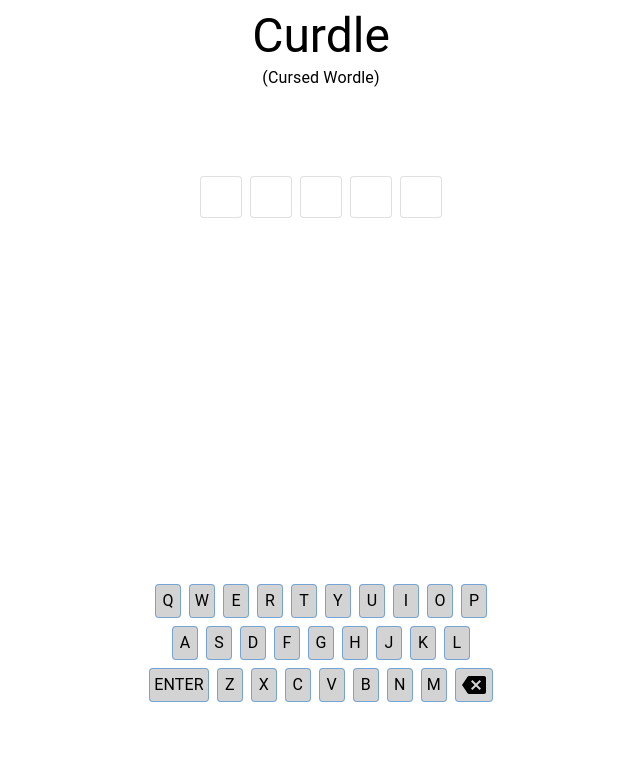
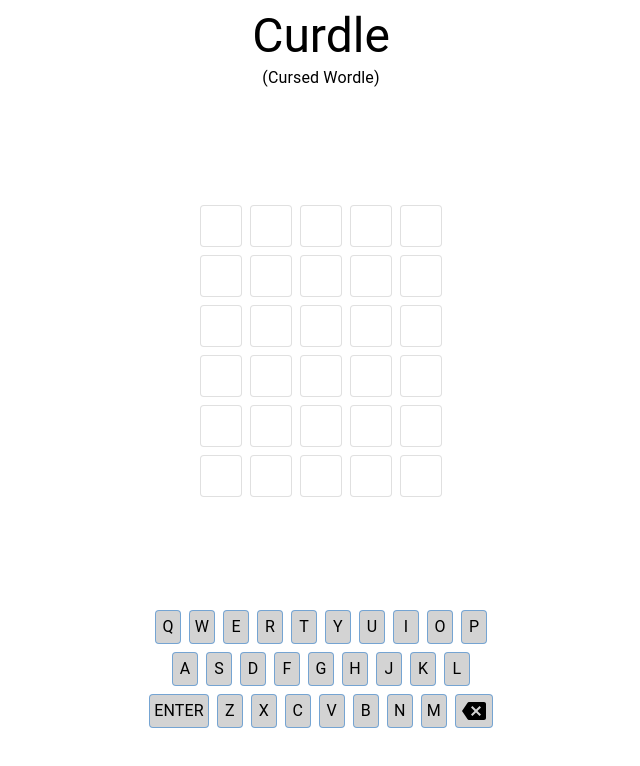
Before and after one commit to thedrewguy/curdle, a React (Vite) app: page / in a window 1280 px wide. Shown: the top 766 px of the page, without its empty margins (319-959 px from the left). Built offline with nearby package versions, Linux system fonts and the light colour scheme.

Commit message:
componentization and skeletons

```diff
--- a/src/app/App.tsx
+++ b/src/app/App.tsx
@@ -1,7 +1,7 @@
-import { Box, Container, Stack, Typography } from "@mui/material";
-import { EntryRow } from "../grid/EntryRow";
-import { GuessedRow } from "../grid/GuessedRow";
+import { Container, Stack } from "@mui/material";
+import { GameGrid } from "../grid/GameGrid";
 import { Keyboard } from "../keyboard/Keyboard";
+import { Header } from "./Header";
 import { Win } from "./Win";
 import { useGame } from "./use-game";
 import { useKeyDownListener } from "./use-keydown-listener";
@@ -12,23 +12,28 @@
 
   return (
     <Container maxWidth="sm">
-      <Stack direction="column" spacing={1} justifyContent="space-between">
-        <Box minHeight="20vh">
-          <Typography variant="h3" textAlign="center">
-            Curdle
-          </Typography>
-          <Typography variant="subtitle1" textAlign="center">
-            (Cursed Wordle)
-          </Typography>
-          {win && <Win numGuesses={guesseds.length} reset={clearGuesseds} />}
-        </Box>
-        <Stack spacing={1} minHeight="50vh">
-          {guesseds.map((guessed, index) => (
-            <GuessedRow guessed={guessed} key={index} />
-          ))}
-          {!win && <EntryRow entry={entry} />}
-        </Stack>
-        <Keyboard guesseds={guesseds} handleKey={handleKey} />
+      <Stack
+        minHeight="90vh"
+        direction="column"
+        spacing={1}
+        justifyContent="space-between"
+      >
+        <Header
+        // bgcolor="lightskyblue"
+        />
+        {win && <Win numGuesses={guesseds.length} reset={clearGuesseds} />}
+
+        <GameGrid
+          guesseds={guesseds}
+          entry={entry}
+          win={win}
+          // sx={{ backgroundColor: "lightseagreen" }}
+        />
+        <Keyboard
+          guesseds={guesseds}
+          handleKey={handleKey}
+          // sx={{ backgroundColor: "lightslategrey" }}
+        />
       </Stack>
     </Container>
   );
--- /dev/null
+++ b/src/app/Header.tsx
@@ -0,0 +1,14 @@
+import { Box, BoxProps, Typography } from "@mui/material";
+
+export function Header(props: BoxProps) {
+  return (
+    <Box>
+      <Typography variant="h3" textAlign="center">
+        Curdle
+      </Typography>
+      <Typography variant="subtitle1" textAlign="center">
+        (Cursed Wordle)
+      </Typography>
+    </Box>
+  );
+}
--- a/src/app/Win.tsx
+++ b/src/app/Win.tsx
@@ -1,4 +1,4 @@
-import { Button, Stack, Typography } from "@mui/material";
+import { Box, Button, Stack, Typography } from "@mui/material";
 
 export function Win(props: { numGuesses: number; reset: () => void }) {
   return (
@@ -9,9 +9,11 @@
       <Typography variant="h3" textAlign="center">
         {`${props.numGuesses} guesses`}
       </Typography>
-      <Button variant="contained" onClick={props.reset}>
-        Play again
-      </Button>
+      <Box display="flex" justifyContent="center">
+        <Button variant="contained" onClick={props.reset}>
+          Play again
+        </Button>
+      </Box>
     </Stack>
   );
 }
--- /dev/null
+++ b/src/grid/GameGrid.tsx
@@ -0,0 +1,25 @@
+import { Stack, StackProps } from "@mui/material";
+import { Letter } from "../data/letters";
+import { Guessed } from "../data/types";
+import { EntryRow } from "./EntryRow";
+import { GuessedRow } from "./GuessedRow";
+
+export function GameGrid(
+  props: StackProps & { guesseds: Guessed[]; entry: Letter[]; win: boolean }
+) {
+  const { guesseds, entry, win, ...stackProps } = props;
+  const numSkeletons = 6 - guesseds.length - (win ? 0 : 1);
+
+  return (
+    <Stack {...stackProps} spacing={1}>
+      {guesseds.map((guessed, index) => (
+        <GuessedRow guessed={guessed} key={index} />
+      ))}
+      {!win && <EntryRow entry={entry} />}
+      {numSkeletons > 0 &&
+        Array(numSkeletons)
+          .fill(undefined)
+          .map((udf, index) => <EntryRow key={index} entry={[]} />)}
+    </Stack>
+  );
+}
--- a/src/grid/LetterCard.tsx
+++ b/src/grid/LetterCard.tsx
@@ -19,8 +19,8 @@
         color={props.fontColor}
         textAlign="center"
         fontSize="20pt"
-        minWidth={"1.5em"}
-        minHeight={"1.5em"}
+        width={"1.5em"}
+        height={"1.5em"}
       >
         {props.letter}
       </Typography>
--- a/src/keyboard/Keyboard.tsx
+++ b/src/keyboard/Keyboard.tsx
@@ -1,4 +1,4 @@
-import { Stack } from "@mui/material";
+import { Stack, StackProps } from "@mui/material";
 import _ from "lodash";
 import { Letter, alphabet } from "../data/letters";
 import {
@@ -12,14 +12,17 @@
 import { EnterKey } from "./EnterKey";
 import { LetterKey } from "./LetterKey";
 
-export function Keyboard(props: {
-  guesseds: Guessed[];
-  handleKey: (key: string) => void;
-}) {
+export function Keyboard(
+  props: StackProps & {
+    guesseds: Guessed[];
+    handleKey: (key: string) => void;
+  }
+) {
+  const { guesseds, handleKey, ...stackProps } = props;
   const coloring = keyboardColoring(props.guesseds);
 
   return (
-    <Stack spacing={1}>
+    <Stack spacing={1} {...stackProps}>
       <Row>{keysFromLetters("QWERTYUIOP", coloring, props.handleKey)}</Row>
       <Row>{keysFromLetters("ASDFGHJKL", coloring, props.handleKey)}</Row>
       <Row>
```
